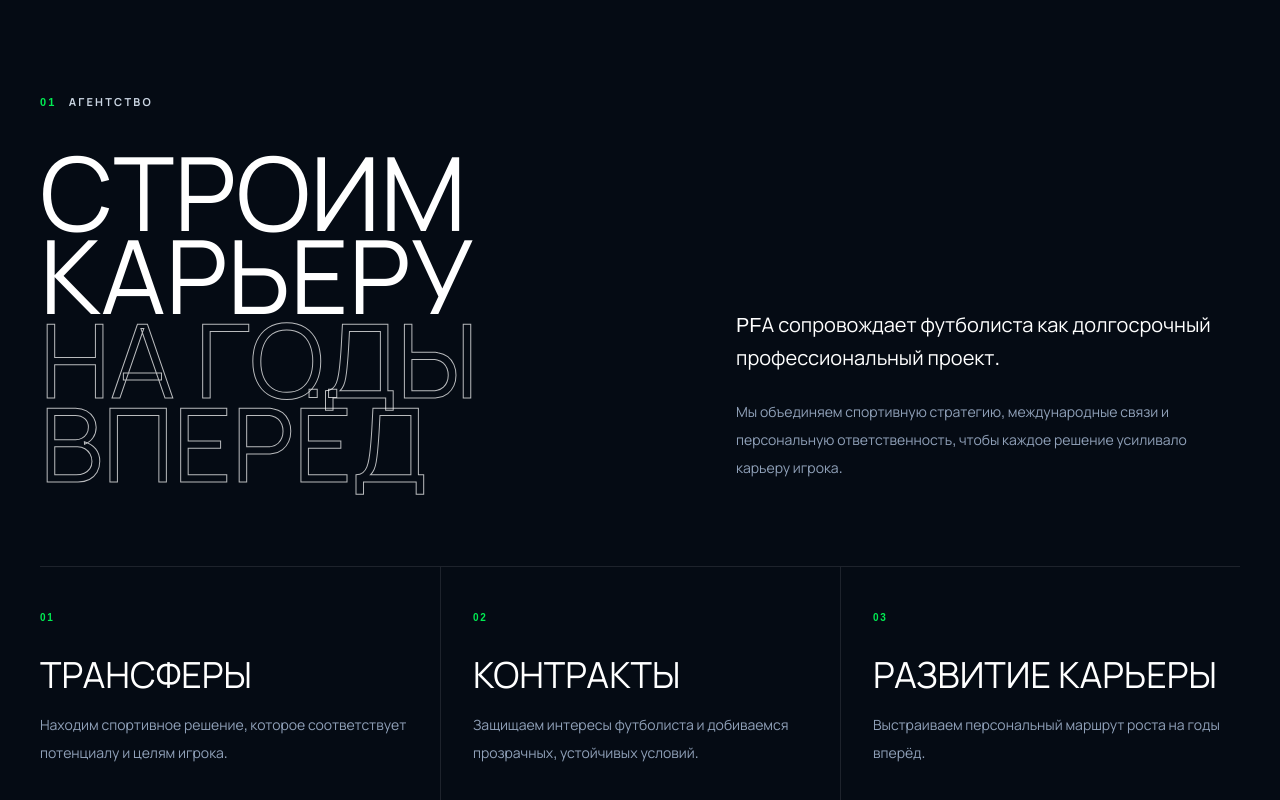
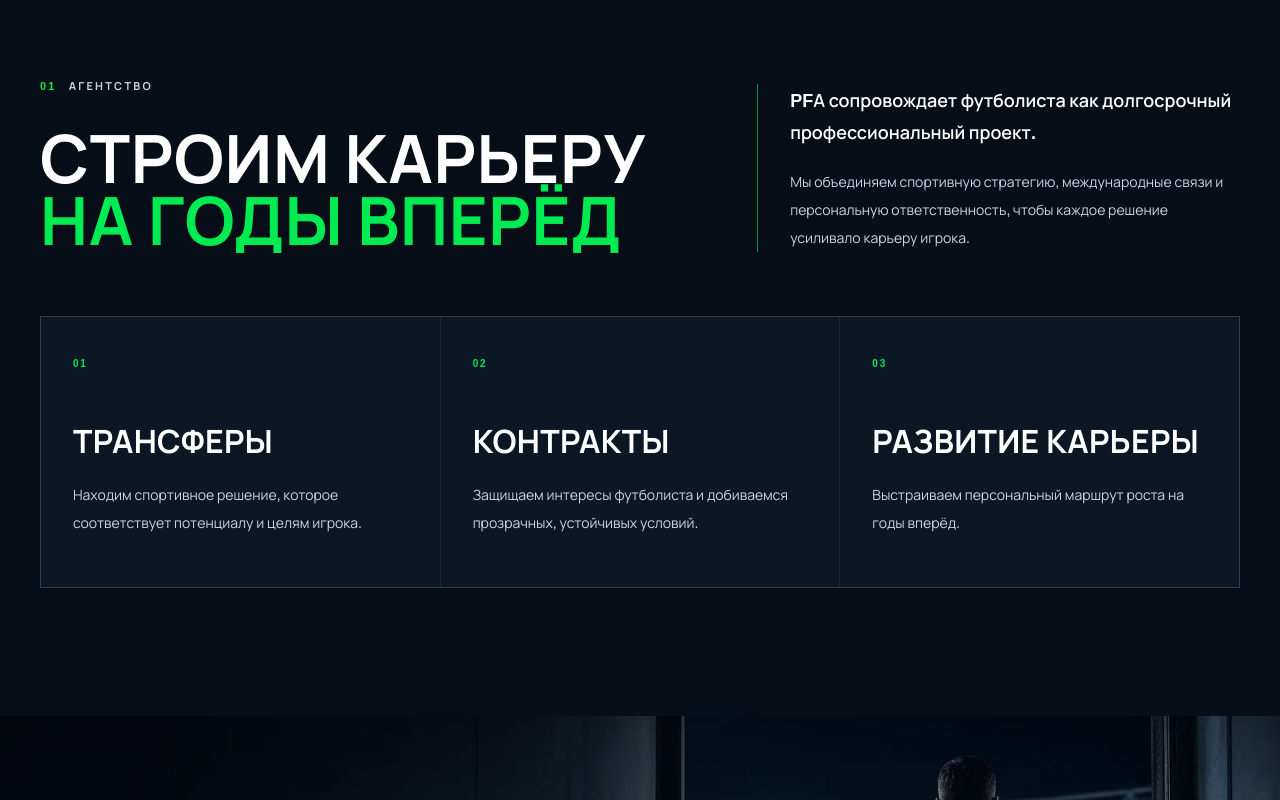
Before and after one commit to malinkavip67/pfa-site_, a Next.js app: page / in a window 1280 px wide. Shown: the part 820-1620 px from the top of the page. Built offline with nearby package versions, Linux system fonts and the light colour scheme.

Commit message:
Refine agency section

```diff
--- a/components/home/About.tsx
+++ b/components/home/About.tsx
@@ -1,6 +1,8 @@
 import AnimatedReveal from "@/components/ui/AnimatedReveal";
+import Card from "@/components/ui/Card";
 import Container from "@/components/ui/Container";
 import SectionHeading from "@/components/ui/SectionHeading";
+import Typography from "@/components/ui/Typography";
 import type { AboutDirection } from "@/types/service";
 
 interface Props {
@@ -9,27 +11,30 @@ interface Props {
 
 export default function About({ directions }: Props) {
   return (
-    <section id="agency" className="scroll-mt-24 py-36 max-md:py-24">
+    <section id="agency" aria-labelledby="agency-title" className="scroll-mt-24 bg-[#070e18] py-32 max-md:py-20">
       <Container>
-        <AnimatedReveal className="grid grid-cols-[1.1fr_.9fr] items-end gap-20 max-lg:grid-cols-1 max-lg:gap-10">
+        <AnimatedReveal className="grid grid-cols-[1.15fr_.85fr] items-end gap-16 max-lg:grid-cols-1 max-lg:gap-9">
           <div>
             <SectionHeading index="01">Агентство</SectionHeading>
-            <h2 className="font-display mt-10 text-[clamp(4.5rem,8vw,8rem)] uppercase leading-[.82] max-sm:text-[3rem]">
-              Строим карьеру<br /><span className="text-outline">на годы вперёд</span>
-            </h2>
+            <Typography id="agency-title" as="h2" variant="sectionTitle" className="mt-8 text-[clamp(3.25rem,5.2vw,5.5rem)] leading-[.94] tracking-[-.05em] max-sm:text-[2.55rem]">
+              Строим карьеру<br /><span className="text-pfa-accent">на годы вперёд</span>
+            </Typography>
           </div>
-          <div className="max-w-xl pb-1">
-            <p className="text-xl leading-relaxed text-pfa-text">PFA сопровождает футболиста как долгосрочный профессиональный проект.</p>
-            <p className="mt-6 text-sm leading-7 text-slate-400">Мы объединяем спортивную стратегию, международные связи и персональную ответственность, чтобы каждое решение усиливало карьеру игрока.</p>
+          <div className="max-w-[560px] border-l border-pfa-accent/60 pl-8 max-lg:border-l-0 max-lg:border-t max-lg:pl-0 max-lg:pt-7">
+            <Typography variant="bodyLarge" className="text-white">PFA сопровождает футболиста как долгосрочный профессиональный проект.</Typography>
+            <Typography variant="bodyMedium" className="mt-5 text-slate-300">Мы объединяем спортивную стратегию, международные связи и персональную ответственность, чтобы каждое решение усиливало карьеру игрока.</Typography>
           </div>
         </AnimatedReveal>
 
-        <div className="mt-20 grid grid-cols-3 border-y border-white/10 max-md:grid-cols-1">
+        <div className="mt-16 grid grid-cols-3 gap-px border border-white/10 bg-white/10 max-md:grid-cols-1">
           {directions.map((direction, index) => (
-            <AnimatedReveal key={direction.id} delay={index * 0.08} className="border-white/10 px-8 py-9 first:pl-0 last:pr-0 md:border-l md:first:border-l-0 max-md:border-b max-md:px-0 max-md:last:border-b-0">
-              <span className="text-[10px] font-semibold tracking-[.16em] text-pfa-accent">{direction.id}</span>
-              <h3 className="font-display mt-7 text-4xl uppercase">{direction.title}</h3>
-              <p className="mt-4 max-w-sm text-sm leading-7 text-slate-400">{direction.description}</p>
+            <AnimatedReveal key={direction.id} delay={index * 0.08}>
+              <Card className="group relative min-h-[270px] overflow-hidden border-0 bg-[#09121f] p-8 transition-colors hover:bg-[#0c1929] max-sm:min-h-0 max-sm:p-6">
+                <span aria-hidden="true" className="absolute inset-x-0 top-0 h-0.5 origin-left scale-x-0 bg-pfa-accent transition-transform duration-300 group-hover:scale-x-100" />
+                <Typography as="span" variant="sectionSubtitle">{direction.id}</Typography>
+                <Typography as="h3" variant="sectionTitle" className="mt-12 text-[clamp(1.75rem,2.5vw,2.5rem)] leading-tight tracking-[-.035em]">{direction.title}</Typography>
+                <Typography variant="bodyMedium" className="mt-5 max-w-sm text-slate-300">{direction.description}</Typography>
+              </Card>
             </AnimatedReveal>
           ))}
         </div>
--- /dev/null
+++ b/components/ui/Card.tsx
@@ -0,0 +1,13 @@
+import type { ReactNode } from "react";
+
+type CardTag = "article" | "div" | "li";
+
+interface Props {
+  as?: CardTag;
+  children: ReactNode;
+  className?: string;
+}
+
+export default function Card({ as: Component = "article", children, className = "" }: Props) {
+  return <Component className={`border border-white/10 bg-pfa-surface ${className}`}>{children}</Component>;
+}
--- a/components/ui/Typography.tsx
+++ b/components/ui/Typography.tsx
@@ -5,6 +5,7 @@ type TypographyVariant = "heroTitle" | "sectionTitle" | "sectionSubtitle" | "bod
 
 interface Props {
   as?: TypographyTag;
+  id?: string;
   variant: TypographyVariant;
   children: ReactNode;
   className?: string;
@@ -20,6 +21,6 @@ const VARIANT_STYLES: Record<TypographyVariant, string> = {
   statValue: "font-display font-bold leading-none tracking-[.01em] text-pfa-text",
 };
 
-export default function Typography({ as: Component = "p", variant, children, className = "" }: Props) {
-  return <Component className={`${VARIANT_STYLES[variant]} ${className}`}>{children}</Component>;
+export default function Typography({ as: Component = "p", id, variant, children, className = "" }: Props) {
+  return <Component id={id} className={`${VARIANT_STYLES[variant]} ${className}`}>{children}</Component>;
 }
```
Also changed, not shown: 1 other file (tests, documents, lock files or other folders).
